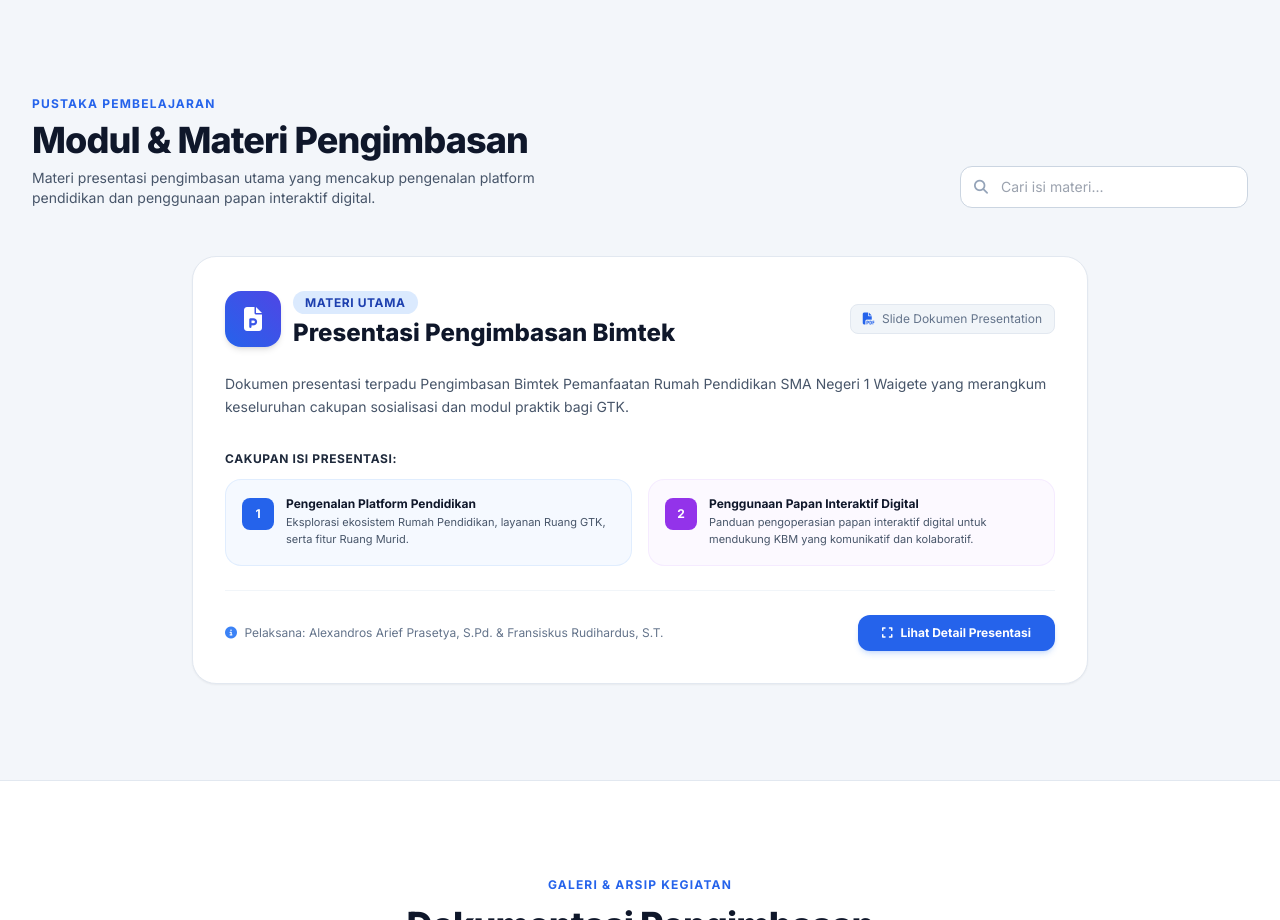
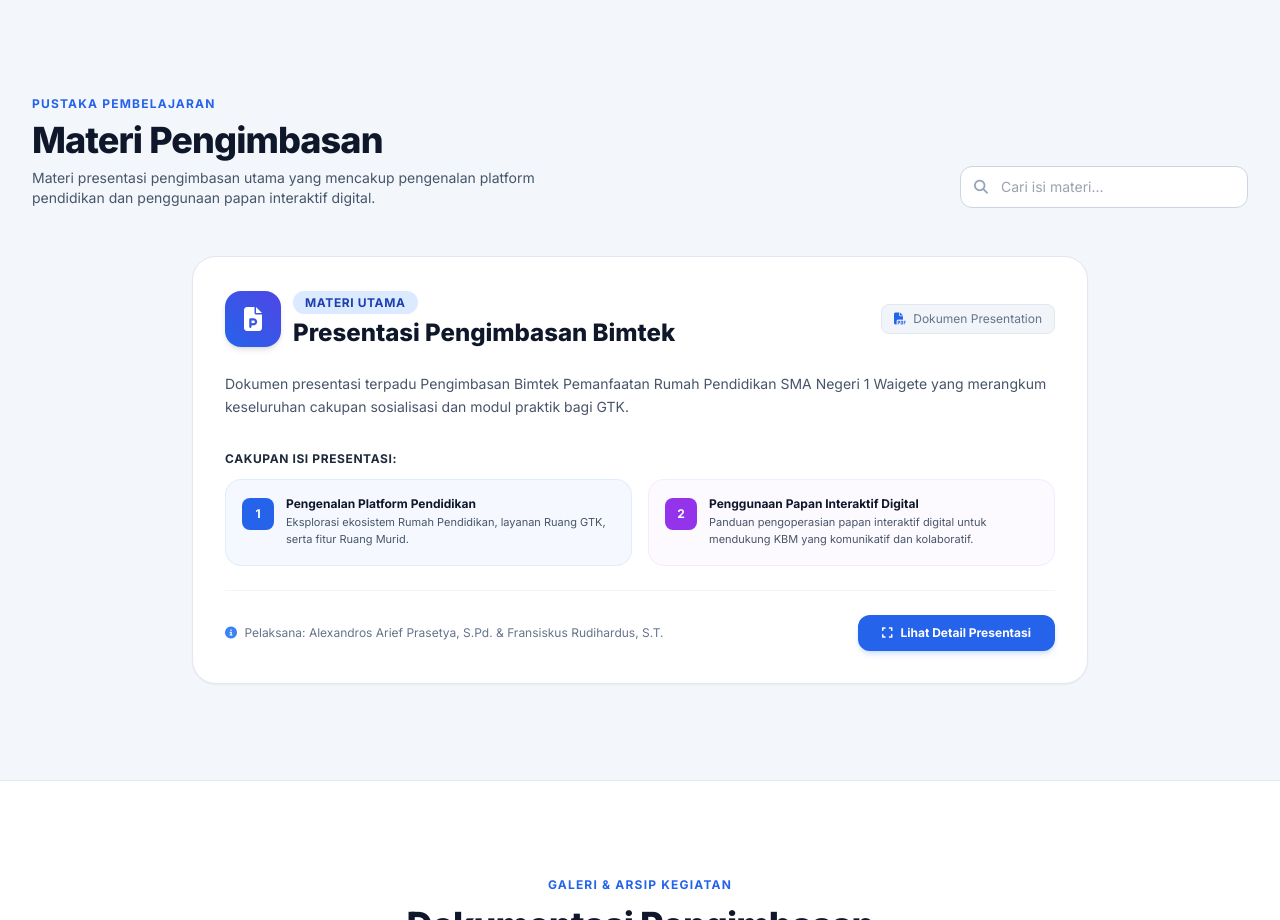
Before and after one commit to alexandrozarief-project/pengimbasan-sman1waigete, a plain HTML site: page index.html in a window 1280 px wide. Shown: the part 1600-2520 px from the top of the page. Drawn offline with nearby package versions, Linux system fonts and the light colour scheme.

Commit message:
Update index.html

```diff
--- a/index.html
+++ b/index.html
@@ -323,7 +323,7 @@
                 <div class="flex flex-col md:flex-row md:items-end justify-between mb-12">
                     <div class="space-y-2 mb-6 md:mb-0">
                         <h2 class="text-xs font-bold tracking-widest text-blue-600 uppercase">Pustaka Pembelajaran</h2>
-                        <p class="text-3xl font-extrabold text-slate-900 tracking-tight sm:text-4xl">Modul & Materi Pengimbasan</p>
+                        <p class="text-3xl font-extrabold text-slate-900 tracking-tight sm:text-4xl">Materi Pengimbasan</p>
                         <p class="text-slate-600 text-sm max-w-xl">Materi presentasi pengimbasan utama yang mencakup pengenalan platform pendidikan dan penggunaan papan interaktif digital.</p>
                     </div>
 
@@ -349,7 +349,7 @@
                                         <h3 class="text-xl sm:text-2xl font-extrabold text-slate-900 mt-1">Presentasi Pengimbasan Bimtek</h3>
                                     </div>
                                 </div>
-                                <span class="text-xs text-slate-500 bg-slate-100 px-3 py-1.5 rounded-lg border border-slate-200"><i class="fa-solid fa-file-pdf text-blue-600 mr-1"></i> Slide Dokumen Presentation</span>
+                                <span class="text-xs text-slate-500 bg-slate-100 px-3 py-1.5 rounded-lg border border-slate-200"><i class="fa-solid fa-file-pdf text-blue-600 mr-1"></i> Dokumen Presentation</span>
                             </div>
 
                             <p class="text-sm text-slate-600 leading-relaxed">
@@ -457,7 +457,7 @@
                             <span class="text-xs text-slate-500">
                                 <i class="fa-solid fa-share-nodes text-emerald-600 mr-1"></i> Akses Publik (Anyone with the link can view)
                             </span>
-                            <button onclick="openModal('Dokumentasi Pengimbasan Bimtek', 'Folder Google Drive ini berisi dokumentasi lengkap (foto kegiatan, video praktik, dan daftar hadir) pelaksanaan Pengimbasan Bimtek Pemanfaatan Rumah Pendidikan di SMA Negeri 1 Waigete.', 'Buka Folder Google Drive', 'https://drive.google.com/drive/folders/YOUR_FOLDER_ID?usp=sharing')" class="w-full sm:w-auto px-6 py-2.5 rounded-xl bg-emerald-600 hover:bg-emerald-700 text-white text-xs font-bold shadow-md shadow-emerald-500/20 transition-all flex items-center justify-center space-x-2">
+                            <button onclick="openModal('Dokumentasi Pengimbasan Bimtek', 'Folder Google Drive ini berisi dokumentasi lengkap (foto kegiatan, video praktik, dan daftar hadir) pelaksanaan Pengimbasan Bimtek Pemanfaatan Rumah Pendidikan di SMA Negeri 1 Waigete.', 'Buka Folder Google Drive', 'https://drive.google.com/drive/folders/11Ds5s4vRJs2QZaE3q9vJolCx8OC8XVum?usp=sharing')" class="w-full sm:w-auto px-6 py-2.5 rounded-xl bg-emerald-600 hover:bg-emerald-700 text-white text-xs font-bold shadow-md shadow-emerald-500/20 transition-all flex items-center justify-center space-x-2">
                                 <i class="fa-brands fa-google-drive"></i>
                                 <span>Buka Dokumentasi Drive</span>
                             </button>
```
